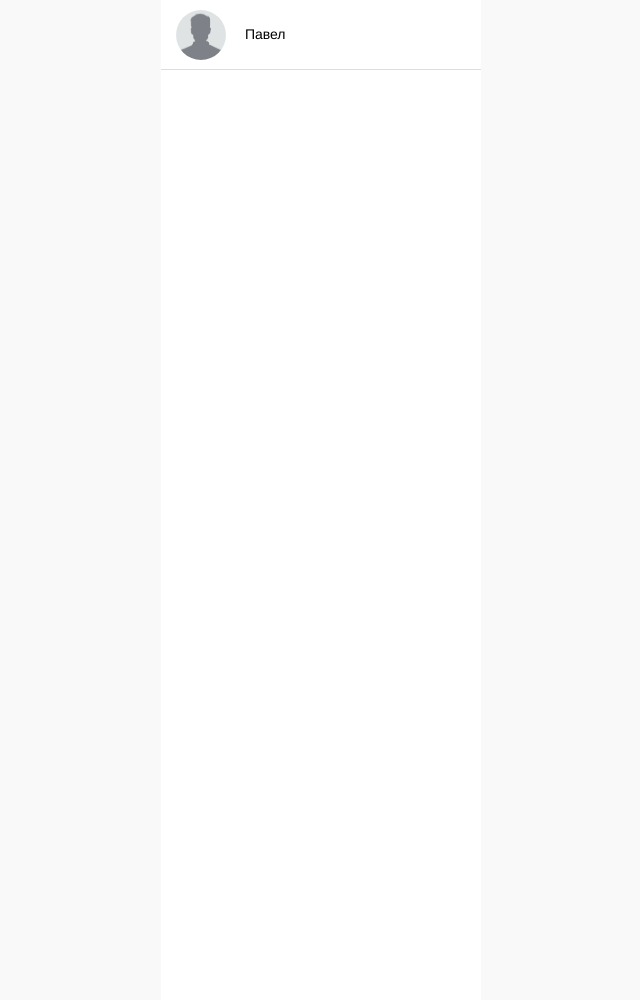
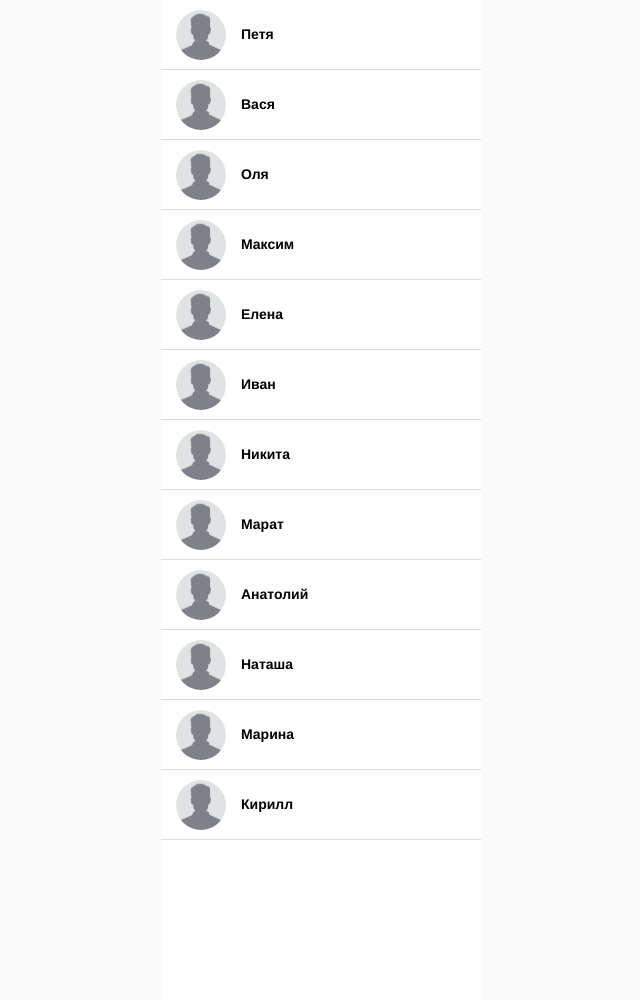
Before and after one commit to ozon-edu-vue-2021/required-task-7-chosipova, a plain HTML site: page index.html in a window 1280 px wide. Shown: the whole page, without its empty margins (319-959 px from the left). Drawn offline with Linux system fonts and the light colour scheme.

Commit message:
completed task

```diff
--- a/css/style.css
+++ b/css/style.css
@@ -21,8 +21,6 @@ body {
 
 #container.details .list-view {
   background: transparent;
-  -webkit-transition: background 0.5s;
-  transition: background 0.5s;
   pointer-events: none;
 }
 
@@ -38,8 +36,6 @@ body {
 }
 
 #container.details .list-view li.active {
-  -webkit-transform: translate3d(40px, 0px, 0);
-          transform: translate3d(40px, 0px, 0);
   border-color: rgba(255, 255, 255, 0);
   -webkit-transition: opacity 0.2s, border-color 0.2s, -webkit-transform 0.3s;
   transition: opacity 0.2s, border-color 0.2s, -webkit-transform 0.3s;
@@ -69,22 +65,18 @@ body {
   transition: transform 0.25s 0.05s, -webkit-transform 0.25s 0.05s;
 }
 
-#container.details .details-view li:nth-child(1) {
-  -webkit-transform: translate3d(0, 0, 0);
-          transform: translate3d(0, 0, 0);
-}
-
-#container.details .details-view li:nth-child(2) {
-  -webkit-transform: translate3d(0, 0, 0);
-          transform: translate3d(0, 0, 0);
-}
-
-#container.details .details-view li:nth-child(3) {
-  -webkit-transform: translate3d(0, 0, 0);
-          transform: translate3d(0, 0, 0);
-}
-
-#container.details .details-view li:nth-child(4) {
+#container.details .details-view li:nth-child(1),
+#container.details .details-view li:nth-child(2),
+#container.details .details-view li:nth-child(3),
+#container.details .details-view li:nth-child(4),
+#container.details .details-view li:nth-child(5),
+#container.details .details-view li:nth-child(6),
+#container.details .details-view li:nth-child(7),
+#container.details .details-view li:nth-child(8),
+#container.details .details-view li:nth-child(9),
+#container.details .details-view li:nth-child(10),
+#container.details .details-view li:nth-child(11),
+#container.details .details-view li:nth-child(12) {
   -webkit-transform: translate3d(0, 0, 0);
           transform: translate3d(0, 0, 0);
 }
@@ -113,59 +105,9 @@ body {
   transition: transform 0.3s, opacity 0.3s 0.3s, border-color 0.3s 0.3s, -webkit-transform 0.3s;
 }
 
-#container .list-view ul li strong {
+#container .list-view ul li {
   -webkit-font-smoothing: antialiased;
-  font-weight: normal;
-}
-
-#container .list-view ul li:nth-child(1) {
-  -webkit-transform: translate3d(0, 0px, 0);
-          transform: translate3d(0, 0px, 0);
-}
-
-#container .list-view ul li:nth-child(2) {
-  -webkit-transform: translate3d(0, 70px, 0);
-          transform: translate3d(0, 70px, 0);
-}
-
-#container .list-view ul li:nth-child(3) {
-  -webkit-transform: translate3d(0, 140px, 0);
-          transform: translate3d(0, 140px, 0);
-}
-
-#container .list-view ul li:nth-child(4) {
-  -webkit-transform: translate3d(0, 210px, 0);
-          transform: translate3d(0, 210px, 0);
-}
-
-#container .list-view ul li:nth-child(5) {
-  -webkit-transform: translate3d(0, 280px, 0);
-          transform: translate3d(0, 280px, 0);
-}
-
-#container .list-view ul li:nth-child(6) {
-  -webkit-transform: translate3d(0, 350px, 0);
-          transform: translate3d(0, 350px, 0);
-}
-
-#container .list-view ul li:nth-child(7) {
-  -webkit-transform: translate3d(0, 420px, 0);
-          transform: translate3d(0, 420px, 0);
-}
-
-#container .list-view ul li:nth-child(8) {
-  -webkit-transform: translate3d(0, 490px, 0);
-          transform: translate3d(0, 490px, 0);
-}
-
-#container .list-view ul li:nth-child(9) {
-  -webkit-transform: translate3d(0, 560px, 0);
-          transform: translate3d(0, 560px, 0);
-}
-
-#container .list-view ul li:nth-child(10) {
-  -webkit-transform: translate3d(0, 630px, 0);
-          transform: translate3d(0, 630px, 0);
+  font-weight: 700;
 }
 
 #container .list-view ul li:hover {
@@ -266,6 +208,7 @@ body {
           transform: translate3d(0, 40px, 0);
   -webkit-transition: -webkit-transform 0.3s 0.04s;
   transition: -webkit-transform 0.3s 0.04s;
+  -o-transition: transform 0.3s 0.04s;
   transition: transform 0.3s 0.04s;
   transition: transform 0.3s 0.04s, -webkit-transform 0.3s 0.04s;
 }
@@ -279,8 +222,80 @@ body {
   transition: transform 0.3s 0.06s, -webkit-transform 0.3s 0.06s;
 }
 
+#container .details-view li:nth-child(5) {
+  -webkit-transform: translate3d(0, 50px, 0);
+          transform: translate3d(0, 50px, 0);
+  -webkit-transition: -webkit-transform 0.3s 0.08s;
+  transition: -webkit-transform 0.3s 0.08s;
+  transition: transform 0.3s 0.08s;
+  transition: transform 0.3s 0.08s, -webkit-transform 0.3s 0.08s;
+}
+#container .details-view li:nth-child(6) {
+  -webkit-transform: translate3d(0, 55px, 0);
+          transform: translate3d(0, 55px, 0);
+  -webkit-transition: -webkit-transform 0.3s 0.1s;
+  transition: -webkit-transform 0.3s 0.1s;
+  transition: transform 0.3s 0.1s;
+  transition: transform 0.3s 0.1s, -webkit-transform 0.3s 0.1s;
+}
+#container .details-view li:nth-child(7) {
+  -webkit-transform: translate3d(0, 60px, 0);
+          transform: translate3d(0, 60px, 0);
+  -webkit-transition: -webkit-transform 0.3s 0.12s;
+  transition: -webkit-transform 0.3s 0.12s;
+  transition: transform 0.3s 0.12s;
+  transition: transform 0.3s 0.12s, -webkit-transform 0.3s 0.12s;
+}
+#container .details-view li:nth-child(8) {
+  -webkit-transform: translate3d(0, 65px, 0);
+          transform: translate3d(0, 65px, 0);
+  -webkit-transition: -webkit-transform 0.3s 0.14s;
+  transition: -webkit-transform 0.3s 0.14s;
+  transition: transform 0.3s 0.14s;
+  transition: transform 0.3s 0.14s, -webkit-transform 0.3s 0.14s;
+}
+#container .details-view li:nth-child(9) {
+  -webkit-transform: translate3d(0, 70px, 0);
+          transform: translate3d(0, 70px, 0);
+  -webkit-transition: -webkit-transform 0.3s 0.16s;
+  transition: -webkit-transform 0.3s 0.16s;
+  transition: transform 0.3s 0.16s;
+  transition: transform 0.3s 0.16s, -webkit-transform 0.3s 0.16s;
+}
+#container .details-view li:nth-child(10) {
+  -webkit-transform: translate3d(0, 75px, 0);
+          transform: translate3d(0, 75px, 0);
+  -webkit-transition: -webkit-transform 0.3s 0.18s;
+  transition: -webkit-transform 0.3s 0.18s;
+  transition: transform 0.3s 0.18s;
+  transition: transform 0.3s 0.18s, -webkit-transform 0.3s 0.18s;
+}
+#container .details-view li:nth-child(11) {
+  -webkit-transform: translate3d(0, 80px, 0);
+          transform: translate3d(0, 80px, 0);
+  -webkit-transition: -webkit-transform 0.3s 0.2s;
+  transition: -webkit-transform 0.3s 0.2s;
+  transition: transform 0.3s 0.2s;
+  transition: transform 0.3s 0.2s, -webkit-transform 0.3s 0.2s;
+}
+#container .details-view li:nth-child(12) {
+  -webkit-transform: translate3d(0, 85px, 0);
+          transform: translate3d(0, 85px, 0);
+  -webkit-transition: -webkit-transform 0.3s 0.22s;
+  transition: -webkit-transform 0.3s 0.22s;
+  transition: transform 0.3s 0.22s;
+  transition: transform 0.3s 0.22s, -webkit-transform 0.3s 0.22s;
+}
+
+
 li.people-title {
   margin-left: 8px;
   font-weight: bold;
   font-size: larger;
 }
+
+.error-message {
+  position: relative;
+  z-index: 10;
+  padding: 10px;
+}
--- a/index.html
+++ b/index.html
@@ -1,5 +1,6 @@
 <!DOCTYPE html>
 <html lang="en">
+
 <head>
   <meta charset="UTF-8">
   <meta name="viewport" content="width=device-width, initial-scale=1.0">
@@ -8,33 +9,35 @@
   <link rel="stylesheet" href="./css/style.css">
   <title>Тестовое задание</title>
 </head>
+
 <body>
   <div id="container">
     <div class="list-view">
       <ul class="contacts-list">
-        <li>
-          <strong>Павел</strong>
-        </li>
       </ul>
     </div>
     <div class="details-view">
       <div class="back"></div>
       <div class="background"></div>
-      <div><ul>
-        <li class="people-title">Друзья</li>
-        <li><i class="fa fa-male"></i><span >Иван</span></li>
-        <li><i class="fa fa-male"></i><span >Максим</span></li>
-        <li><i class="fa fa-male"></i><span >Марат</span></li>
-        <li class="people-title">Не в друзьях</li>
-        <li><i class="fa fa-male"></i><span >Вася</span></li>
-        <li><i class="fa fa-male"></i><span >Кирилл</span></li>
-        <li><i class="fa fa-male"></i><span >Степан</span></li>
-        <li class="people-title">Популярные люди</li>
-        <li><i class="fa fa-male"></i><span >Елена</span></li>
-        <li><i class="fa fa-male"></i><span >Оля</span></li>
-        <li><i class="fa fa-male"></i><span >Никита</span></li>
-      </ul></div>
+      <div>
+        <ul>
+          <li class="people-title">Друзья</li>
+          <li><i class="fa fa-male"></i><span></span></li>
+          <li><i class="fa fa-male"></i><span></span></li>
+          <li><i class="fa fa-male"></i><span></span></li>
+          <li class="people-title">Не в друзьях</li>
+          <li><i class="fa fa-male"></i><span></span></li>
+          <li><i class="fa fa-male"></i><span></span></li>
+          <li><i class="fa fa-male"></i><span></span></li>
+          <li class="people-title">Популярные люди</li>
+          <li><i class="fa fa-male"></i><span></span></li>
+          <li><i class="fa fa-male"></i><span></span></li>
+          <li><i class="fa fa-male"></i><span></span></li>
+        </ul>
+      </div>
     </div>
   </div>
+  <script src="./main.js"></script>
 </body>
+
 </html>
--- /dev/null
+++ b/main.js
@@ -0,0 +1,94 @@
+"use strict";
+
+window.onload = function () {
+  const contactListBlock = document.querySelector(".contacts-list"),
+    contactContainer = document.querySelector("#container"),
+    backButton = document.querySelector(".back"),
+    detailsList = document.querySelectorAll(".details-view ul li span"),
+    detailsCount = 3,
+    contactTransform = 70;
+
+  const popularContacts = (contactsArr) => {
+    let allContactFriends = [];
+
+    contactsArr.forEach((elem) => {
+      allContactFriends = [...allContactFriends, ...elem.friends];
+    });
+
+    return contactsArr
+      .map((contact) => {
+        let count = allContactFriends.filter((x) => x === contact.id).length;
+        return { id: contact.id, name: contact.name, count: count };
+      })
+      .sort((a, b) =>
+        a.count !== b.count ? b.count - a.count : a.name.localeCompare(b.name)
+      )
+      .slice(0, detailsCount);
+  };
+
+  const getContactList = async function () {
+    try {
+      const response = await fetch("data.json");
+      const contactListArray = await response.json();
+
+      if (!response.ok) {
+        throw new Error("Что-то пошло не так!");
+      }
+
+      contactListArray.forEach((contact, index) => {
+        let contactListChild = document.createElement("li");
+        contactListChild.textContent = contact.name;
+        contactListBlock.appendChild(contactListChild);
+        contactListChild.style.transform = `translate3d(0, ${
+          contactTransform * index
+        }px, 0)`;
+
+        let contactFriends = contactListArray
+          .filter((friend) => {
+            return contact.friends.includes(friend.id);
+          })
+          .sort((a, b) => a.name.localeCompare(b.name))
+          .slice(0, detailsCount);
+
+        let contactNotFriends = contactListArray
+          .filter((friend) => {
+            return !contact.friends.includes(friend.id);
+          })
+          .sort((a, b) => a.name.localeCompare(b.name))
+          .slice(0, detailsCount);
+
+        popularContacts(contactListArray).forEach((person, index) => {
+          detailsList[detailsList.length - 1 - index].textContent = person.name;
+        });
+
+        contactListChild.addEventListener("click", () => {
+          contactContainer.classList.add("details");
+          contactListChild.classList.add("active");
+          contactListChild.style.transform = `translate3d(40px, 0, 0)`;
+          [...contactFriends, ...contactNotFriends].forEach(
+            (contact, index) => {
+              detailsList[index].textContent = contact.name;
+            }
+          );
+        });
+      });
+    } catch (e) {
+      let errorMessage = document.createElement("div");
+      errorMessage.classList.add("error-message");
+      errorMessage.textContent = "Не удалось загрузить контакты.";
+      contactContainer.appendChild(errorMessage);
+    }
+  };
+
+  getContactList();
+
+  backButton.addEventListener("click", () => {
+    contactContainer.classList.remove("details");
+    document.querySelectorAll(".contacts-list li").forEach((contact, index) => {
+      contact.style.transform = `translate3d(0, ${
+        contactTransform * index
+      }px, 0)`;
+      contact.classList.remove("active");
+    });
+  });
+};
```
